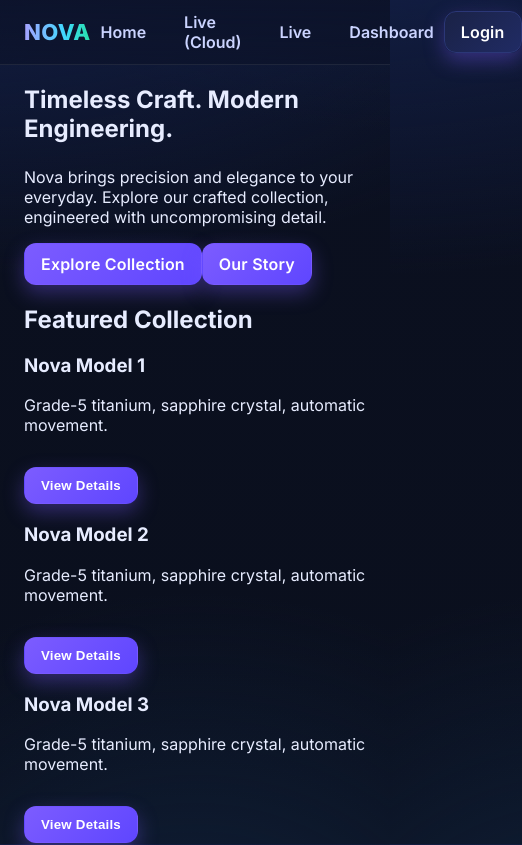
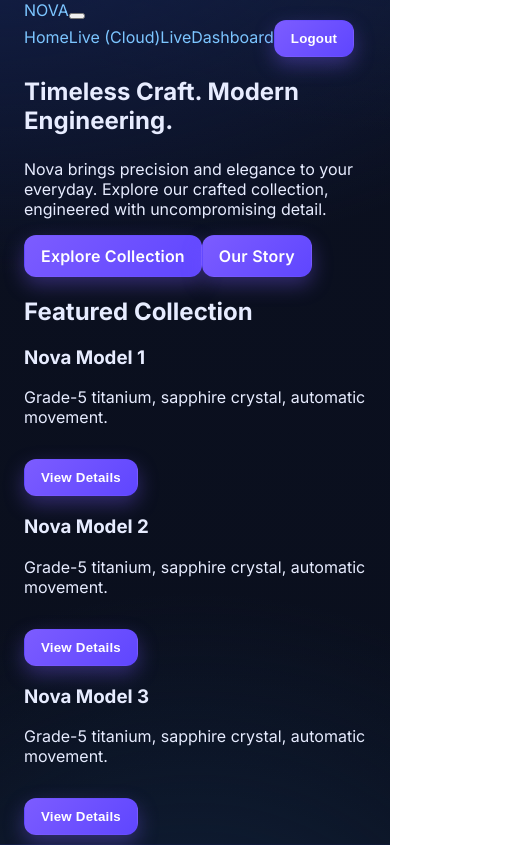
Before and after one commit to LankaRohith/NovaProject, a React (Vite) app in the folder frontend/: page / in a window 390 px wide. Shown: the top 845 px of the page, 522 px wide, since content can reach past the window. Built offline with nearby package versions, Linux system fonts and the light colour scheme; no server answers.

Commit message:
different n/w calls2

```diff
--- a/frontend/src/App.css
+++ b/frontend/src/App.css
@@ -1,116 +1,117 @@
-/* ---------- Global Reset + Theme ---------- */
-*,
-*::before,
-*::after { box-sizing: border-box; }
-html, body, #root { height: 100%; }
-body {
-  margin: 0;
-  -webkit-font-smoothing: antialiased;
-  -moz-osx-font-smoothing: grayscale;
-  background: radial-gradient(1200px 600px at 10% -10%, rgba(89, 87, 255, .14), transparent 60%),
-              radial-gradient(900px 480px at 110% 10%, rgba(255, 95, 175, .10), transparent 55%),
-              linear-gradient(180deg, #0c1226 0%, #0a0f1f 100%);
-  color: #e9eefb;
-  font-family: ui-sans-serif, system-ui, -apple-system, Segoe UI, Roboto, "Helvetica Neue", Arial;
-}
+/* ---------- Responsive Navbar ---------- */
+:root { --navH: 60px; }
 
-/* CSS variables for the whole app */
-:root{
-  --bg-surface: rgba(18, 22, 34, .72);
-  --bg-surface-2: rgba(12, 16, 28, .55);
-  --stroke: rgba(255,255,255,.08);
-  --text: #e9eefb;
-  --muted: #9aa3b2;
-
-  --btn-bg: #1b2130;
-  --btn-bd: #2a3244;
-  --btn-bg-hover:#232b3c;
-  --btn-bd-hover:#3a445a;
-
-  --btn-danger:#e14b64;
-  --btn-danger-hover:#d43e57;
-
-  --radius: 14px;
-  --shadow: 0 10px 40px rgba(0,0,0,.35);
-}
-
-/* ---------- Containers / Cards / Utilities ---------- */
-.container {
-  width: min(1120px, 100%);
-  margin-inline: auto;
-  padding: clamp(12px, 2.5vw, 32px) clamp(12px, 3vw, 20px);
-}
-
-.card {
-  background: linear-gradient(180deg, var(--bg-surface), var(--bg-surface-2));
-  border: 1px solid var(--stroke);
-  border-radius: var(--radius);
-  box-shadow: var(--shadow);
-  backdrop-filter: blur(10px);
-  padding: clamp(14px, 2.4vw, 22px);
-}
-
-.grid-2 {
-  display: grid;
-  grid-template-columns: repeat(2, minmax(0,1fr));
-  gap: clamp(10px, 1.6vw, 16px);
-}
-@media (max-width: 900px){ .grid-2 { grid-template-columns: 1fr; }}
-
-/* ---------- Global buttons & inputs (applies across ALL pages) ---------- */
-button, .btn {
-  cursor: pointer;
-  border: 1px solid var(--btn-bd);
-  background: var(--btn-bg);
-  color: var(--text);
-  border-radius: 12px;
-  padding: 10px 14px;
-  font-weight: 700;
-  letter-spacing: .2px;
-  transition: background .15s ease, border-color .15s ease, transform .05s ease, opacity .15s ease;
-}
-button:hover, .btn:hover { background: var(--btn-bg-hover); border-color: var(--btn-bd-hover); }
-button:active, .btn:active { transform: translateY(1px); }
-button:disabled, .btn:disabled { opacity: .55; cursor: not-allowed; }
-
-.btn--ghost { background: transparent; }
-.btn--danger { background: var(--btn-danger); border-color: transparent; }
-.btn--danger:hover { background: var(--btn-danger-hover); }
-
-input[type="text"], input[type="email"], input[type="password"], .input, textarea, select {
-  width: 100%;
-  max-width: 360px;
-  background: rgba(255,255,255,.04);
-  border: 1px solid var(--stroke);
-  color: var(--text);
-  border-radius: 12px;
-  padding: 10px 12px;
-  outline: none;
-}
-input::placeholder, textarea::placeholder { color: #8991a3; }
-input:focus, textarea:focus, select:focus { border-color: var(--btn-bd-hover); box-shadow: 0 0 0 3px rgba(88,193,255,.08); }
-
-/* ---------- Top nav (works with most simple nav markups) ---------- */
-nav, .navbar, header .nav, header nav {
-  width: 100%;
+.navbar{
   position: sticky;
   top: 0;
-  z-index: 20;
-  background: linear-gradient(180deg, rgba(14,18,30,.8), rgba(14,18,30,.5));
+  z-index: 50;
+  /* respect iPhone safe area */
+  height: calc(var(--navH) + env(safe-area-inset-top));
+  padding-top: env(safe-area-inset-top);
+
+  background: linear-gradient(180deg, rgba(14,18,30,.85), rgba(14,18,30,.55));
   border-bottom: 1px solid var(--stroke);
   backdrop-filter: blur(8px);
 }
-.nav__inner { display:flex; gap: 16px; align-items:center; justify-content:space-between; }
-.nav__brand { display:flex; align-items:center; gap:10px; font-weight:900; letter-spacing:.4px; }
-.nav__links { display:flex; gap: clamp(10px, 2vw, 18px); align-items:center; flex-wrap: wrap; }
-.nav__links a, .nav__links button { color: var(--text); text-decoration:none; }
-.nav__links a:hover { opacity:.9; }
-.nav__logout { padding: 8px 12px; }
 
-/* ---------- Auth pages (Login/Register) ---------- */
-.auth { display:grid; place-items:center; }
-.auth .card { width: min(440px, 100%); }
-.auth .actions { display:flex; gap: 10px; flex-wrap: wrap; }
+.nav__inner{
+  display: flex;
+  align-items: center;
+  justify-content: space-between;
+  height: var(--navH);
+  gap: 16px;
+}
 
-/* ---------- Daily / Live (Cloud) generic rows ---------- */
-.row { display:flex; gap:10px; align-items:center; flex-wrap: wrap; }
+.nav__brand{
+  display: inline-flex;
+  gap: 10px;
+  align-items: center;
+  font-weight: 900;
+  letter-spacing: .4px;
+  text-decoration: none;
+  color: var(--text);
+  font-size: 20px;
+}
+.nav__logo-dot{
+  width: 12px; height: 12px; border-radius: 999px;
+  background: linear-gradient(135deg, #65d0ff, #9d7bff);
+  box-shadow: 0 0 16px rgba(154,134,255,.8);
+}
+
+/* Desktop links */
+.nav__links{
+  display: flex;
+  align-items: center;
+  gap: clamp(10px, 2vw, 18px);
+}
+.nav__links a{
+  text-decoration: none;
+  color: var(--text);
+  padding: 8px 10px;
+  border-radius: 10px;
+}
+.nav__links a:hover{ background: rgba(255,255,255,.04); }
+.nav__logout{ padding: 8px 12px; }
+
+/* Burger button (hidden on desktop) */
+.nav__toggle{
+  display: none;
+  position: relative;
+  width: 40px; height: 40px;
+  border-radius: 10px;
+  border: 1px solid var(--btn-bd);
+  background: var(--btn-bg);
+}
+.nav__toggle span{
+  position:absolute; left:9px; right:9px; height:2px;
+  background:#dfe4ff; border-radius: 2px;
+  transition: transform .18s ease, opacity .18s ease;
+}
+.nav__toggle span:nth-child(1){ top: 12px; }
+.nav__toggle span:nth-child(2){ top: 19px; }
+.nav__toggle span:nth-child(3){ top: 26px; }
+
+/* Mobile layout */
+@media (max-width: 820px){
+  .nav__toggle{ display: inline-flex; align-items:center; justify-content:center; }
+
+  /* turn links into a dropdown panel */
+  .nav__links{
+    display: none;
+    position: fixed;
+    top: calc(var(--navH) + env(safe-area-inset-top));
+    left: 0; right: 0;
+    padding: 12px 16px 16px;
+    flex-direction: column;
+    align-items: stretch;
+    gap: 12px;
+
+    background: linear-gradient(180deg, rgba(16,20,34,.98), rgba(16,20,34,.92));
+    border-bottom: 1px solid var(--stroke);
+  }
+
+  .navbar.nav--open .nav__links{ display: flex; }
+
+  .nav__links a{
+    padding: 12px;
+    border: 1px solid var(--btn-bd);
+    background: var(--btn-bg);
+    border-radius: 12px;
+  }
+  .nav__links a:active{ transform: translateY(1px); }
+
+  .nav__logout{ width: 100%; }
+
+  /* dark backdrop behind the open panel */
+  .nav__backdrop{
+    position: fixed; inset: 0;
+    background: rgba(0,0,0,.35);
+    display: none;
+  }
+  .navbar.nav--open .nav__backdrop{ display: block; }
+
+  /* animate burger into an X */
+  .navbar.nav--open .nav__toggle span:nth-child(1){ transform: translateY(7px) rotate(45deg); }
+  .navbar.nav--open .nav__toggle span:nth-child(2){ opacity: 0; }
+  .navbar.nav--open .nav__toggle span:nth-child(3){ transform: translateY(-7px) rotate(-45deg); }
+}
--- a/frontend/src/components/Navbar.jsx
+++ b/frontend/src/components/Navbar.jsx
@@ -1,34 +1,46 @@
-import { NavLink, useNavigate } from "react-router-dom";
+import { useState } from "react";
+import { Link, useNavigate } from "react-router-dom";
 
 export default function Navbar() {
-  const navigate = useNavigate();
-  const token = localStorage.getItem("token");
+  const [open, setOpen] = useState(false);
+  const navigate = useNavigate?.();
 
-  function logout() {
-    localStorage.removeItem("token");
-    navigate("/login");
-  }
+  const close = () => setOpen(false);
+  const logout = () => {
+    try { localStorage.removeItem("token"); } catch {}
+    if (navigate) navigate("/login");
+  };
 
   return (
-    <header className="nav">
-      <div className="container nav-inner">
-        <div className="brand" style={{fontSize: 22}}>NOVA</div>
+    <header className={`navbar ${open ? "nav--open" : ""}`}>
+      <div className="container nav__inner">
+        <Link to="/" className="nav__brand" onClick={close}>
+          <span className="nav__logo-dot" />
+          <span>NOVA</span>
+        </Link>
 
-        <nav className="nav-links">
-          <NavLink className="nav-link" to="/">Home</NavLink>
-          <NavLink className="nav-link" to="/live-cloud">Live (Cloud)</NavLink>
-          <NavLink className="nav-link" to="/live">Live</NavLink>
-          <NavLink className="nav-link" to="/dashboard">Dashboard</NavLink>
+        <button
+          className="nav__toggle"
+          aria-label="Open menu"
+          aria-expanded={open}
+          onClick={() => setOpen(!open)}
+        >
+          <span />
+          <span />
+          <span />
+        </button>
+
+        <nav className="nav__links" onClick={close}>
+          <Link to="/">Home</Link>
+          <Link to="/live-cloud">Live (Cloud)</Link>
+          <Link to="/live">Live</Link>
+          <Link to="/dashboard">Dashboard</Link>
+          <button className="btn nav__logout" onClick={logout}>Logout</button>
         </nav>
+      </div>
 
-        <div className="nav-links">
-          {token ? (
-            <button className="btn ghost" onClick={logout}>Logout</button>
-          ) : (
-            <NavLink className="btn secondary" to="/login">Login</NavLink>
-          )}
-        </div>
-      </div>
+      {/* Backdrop for mobile menu */}
+      <div className="nav__backdrop" onClick={close} />
     </header>
   );
 }
```
